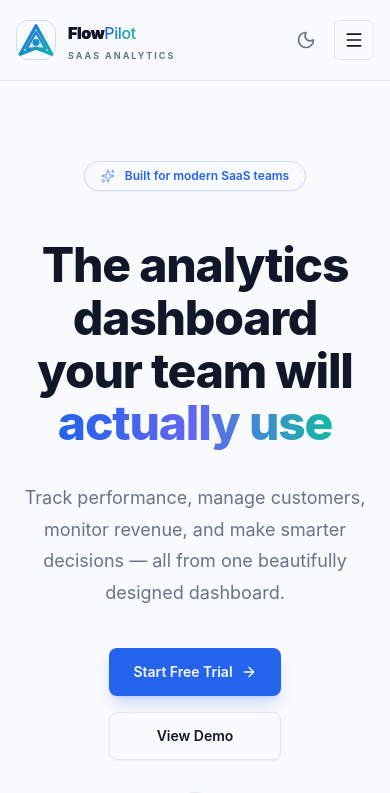
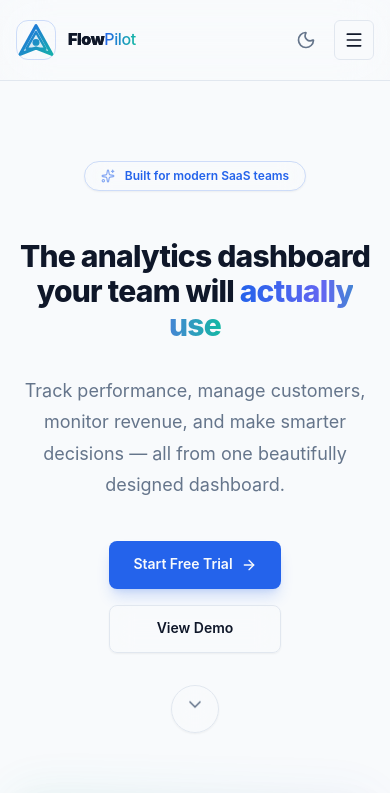
Before and after one commit to shantopaul/SaaS-Dashboard-Website, a React (Vite) app: page / in a window 390 px wide. Shown: the top 793 px of the page. Built offline with nearby package versions, Linux system fonts and the light colour scheme.

Commit message:
Optimize Landing Hero title text size and hide brand logo subtitle tagline on mobile to ensure 100% responsive header boundaries

```diff
--- a/src/components/layout/BrandLogo.tsx
+++ b/src/components/layout/BrandLogo.tsx
@@ -65,7 +65,7 @@ export function BrandLogo({ className }: BrandLogoProps) {
             Pilot
           </span>
         </span>
-        <span className="block mt-1 text-[9px] font-bold uppercase tracking-[0.22em] text-muted-foreground">
+        <span className="hidden sm:block mt-1 text-[9px] font-bold uppercase tracking-[0.22em] text-muted-foreground">
           SaaS Analytics
         </span>
       </span>
--- a/src/pages/public/LandingPage.tsx
+++ b/src/pages/public/LandingPage.tsx
@@ -116,7 +116,7 @@ export function LandingPage() {
             </div>
 
             {/* Premium Dynamic Glowing Gradient Title */}
-            <h1 className="mt-6 text-display-md font-extrabold tracking-tight text-foreground pb-2 sm:text-display-lg">
+            <h1 className="mt-6 text-3xl font-extrabold tracking-tight leading-[1.15] text-foreground pb-2 sm:text-display-md md:text-display-lg">
               The analytics dashboard your team will{" "}
               <span className="bg-gradient-to-r from-primary via-indigo-500 to-accent bg-clip-text text-transparent">
                 actually use
```
